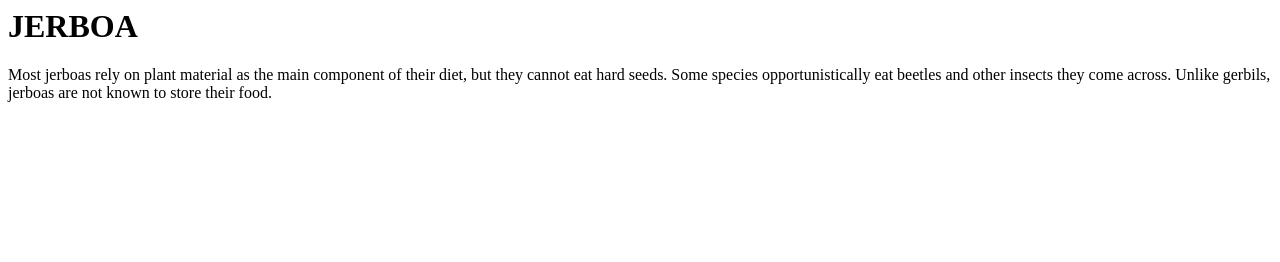
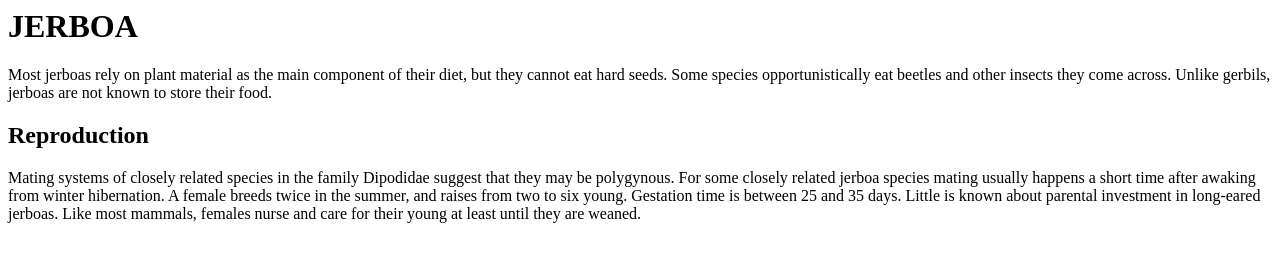
Before and after one commit to MattiasCarlson/Jerboa, a plain HTML site: page index.html in a window 1280 px wide. Drawn offline with Linux system fonts and the light colour scheme.

Commit message:
Reproduction

```diff
--- a/index.html
+++ b/index.html
@@ -5,3 +5,15 @@
     species opportunistically eat beetles and other insects they come across. Unlike gerbils, jerboas are not known to
     store their food.
 </p>
+
+
+
+<h2>Reproduction</h2>
+
+<p>
+    Mating systems of closely related species in the family Dipodidae suggest that they may be polygynous. For some
+    closely related jerboa species mating usually happens a short time after awaking from winter hibernation. A female
+    breeds twice in the summer, and raises from two to six young. Gestation time is between 25 and 35 days. Little is
+    known about parental investment in long-eared jerboas. Like most mammals, females nurse and care for their young at
+    least until they are weaned.
+</p>
```
